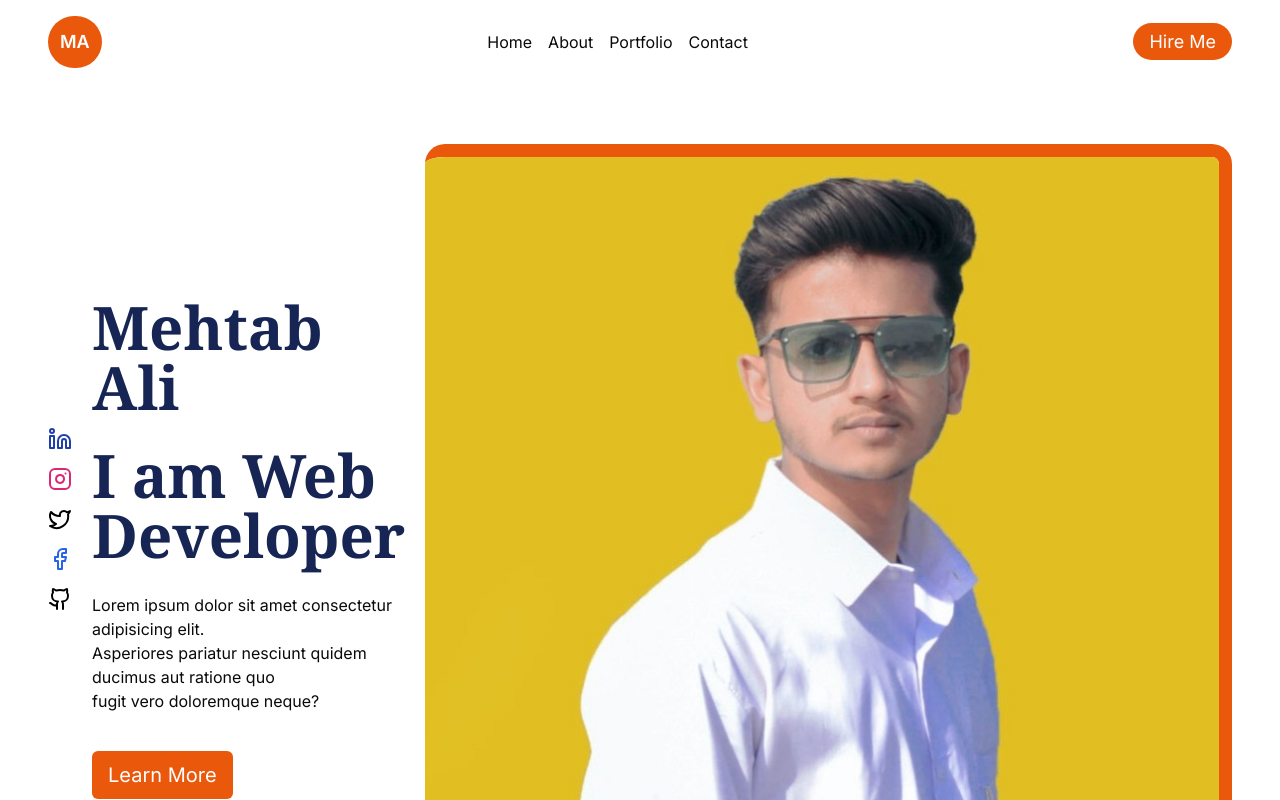
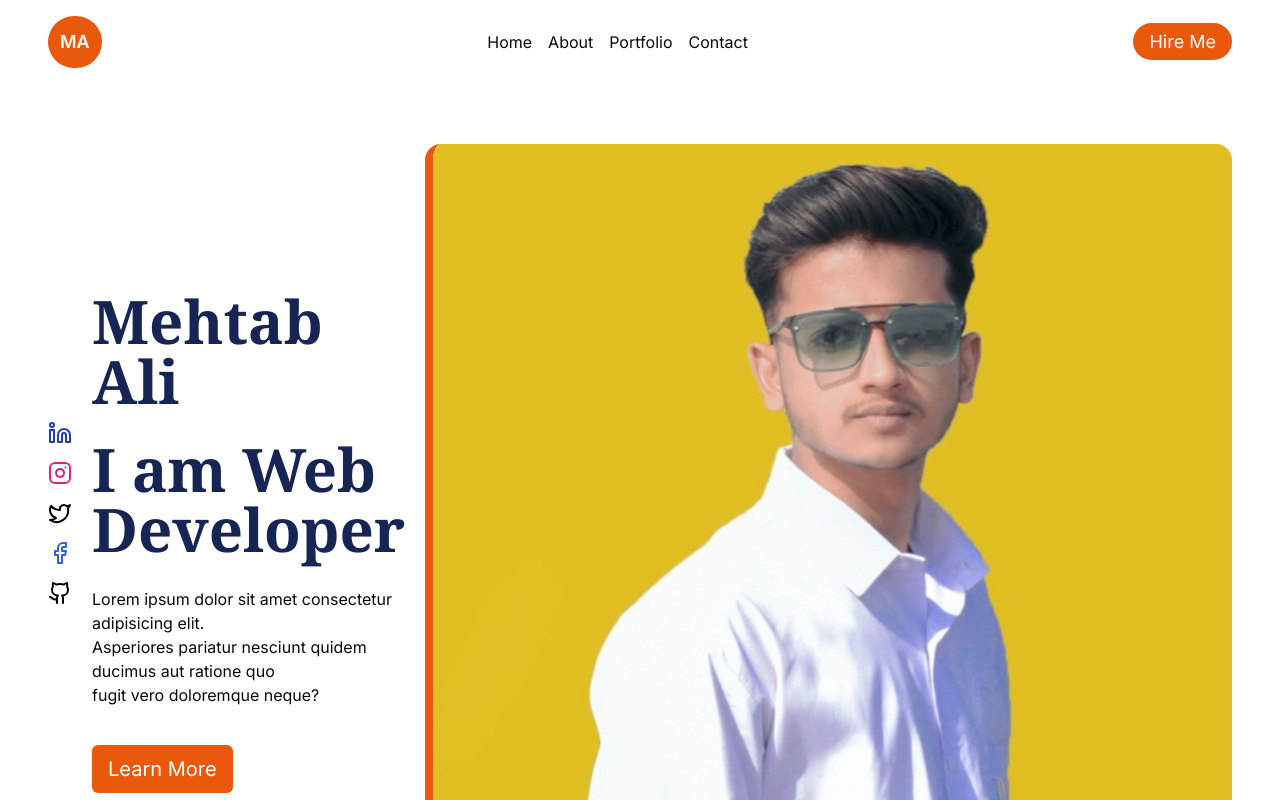
Before and after one commit to Mehtab-Ali-1/PortFolioWeb, a Next.js app: page / in a window 1280 px wide. Shown: the top 800 px of the page. Built offline with nearby package versions, Linux system fonts and the light colour scheme.

Commit message:
Update page.tsx

```diff
--- a/src/app/homepage/page.tsx
+++ b/src/app/homepage/page.tsx
@@ -29,7 +29,7 @@ export default function HomeA () {
                     <Link className="bg-orange-600 text-white py-3 px-4 rounded-md text-xl hover:bg-slate-800 hover:text-orange-400 border-black " href="/">Learn More</Link></p>
                 </div>
                 <div className="flex pt-16 max-md:p-20 max-sm:px-6">
-                    <Image className="w-full h-auto picBorder" src="/mehtab.jpg" alt="ProfileImage" height={500} width={300}/>
+                    <Image className="w-full h-auto border-b-4 border-l-8 border-orange-600 rounded-2xl" src="/mehtab.jpg" alt="ProfileImage" height={500} width={300}/>
                 </div>
             </div>
         {/* ******************************************************* */}
```
